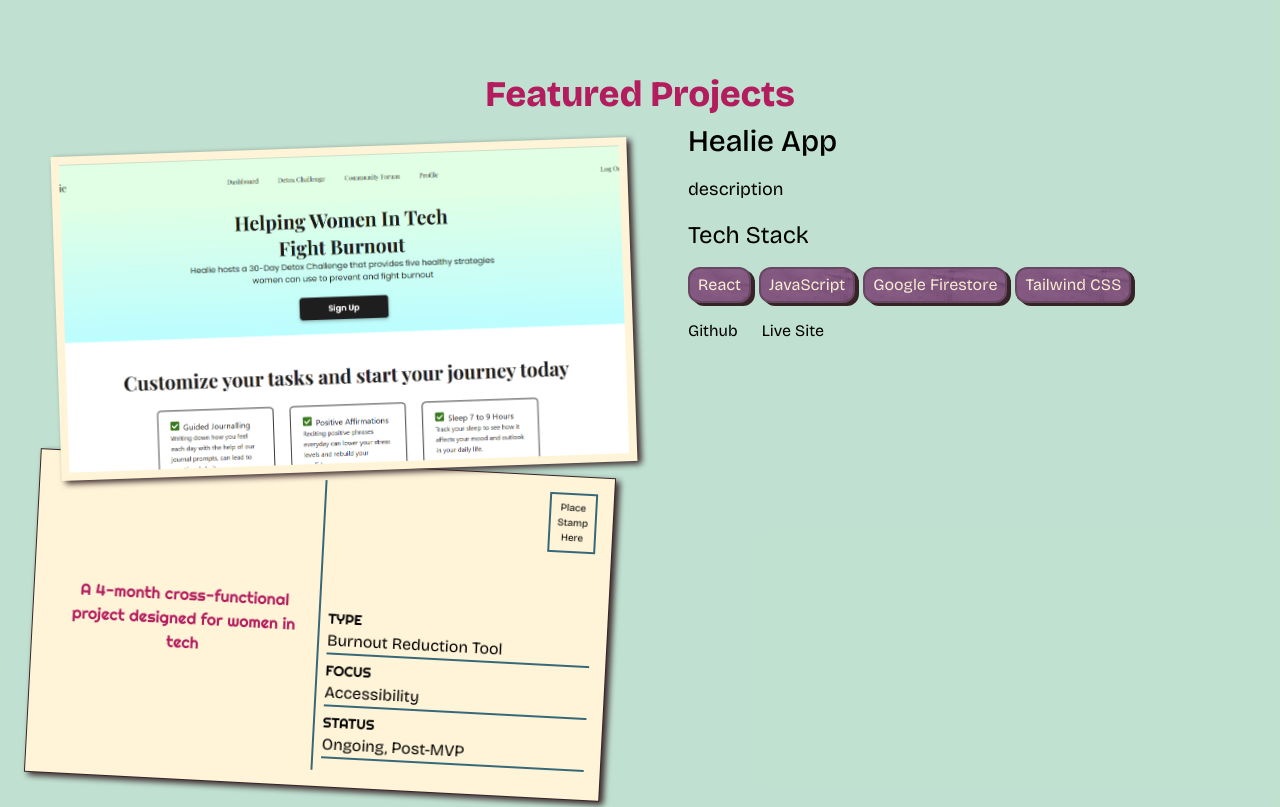
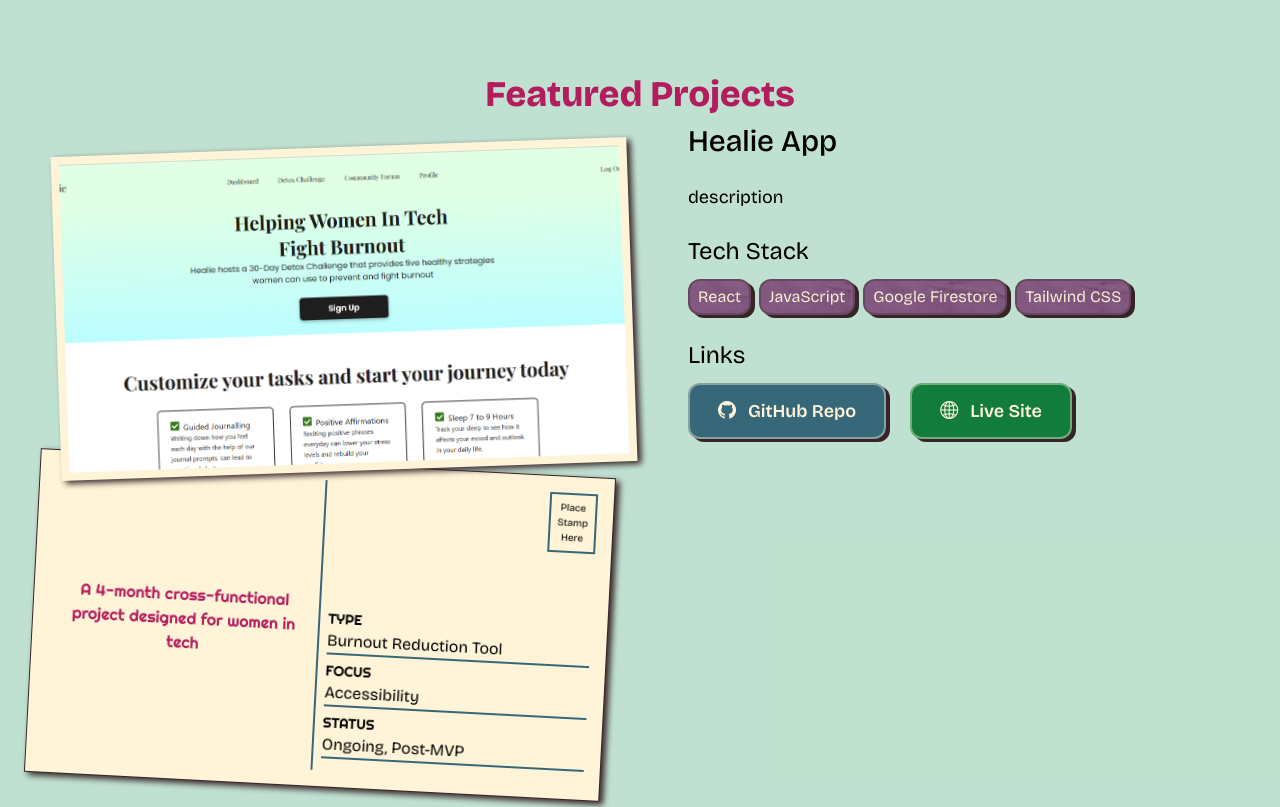
Before and after one commit to magali-la/portfolio1, a React (Vite) app: page / in a window 1280 px wide. Shown: the part 2007-2814 px from the top of the page. Built offline with nearby package versions, Linux system fonts and the light colour scheme.

Commit message:
feat(projects): add project link component with conditional styling and animations

```diff
--- a/src/components/Projects/ProjectCard.tsx
+++ b/src/components/Projects/ProjectCard.tsx
@@ -1,5 +1,6 @@
 import type { Project } from "../../data/portfolio";
 import PostcardStack from "./PostcardStack";
+import ProjectLink from "./ProjectLink";
 import StackTag from "./StackTag";
 
 // the project card holds both columns - the postcard stack and the general description, so it needs to pass down whatever project is being mapped in Projects.tsx
@@ -14,21 +15,27 @@ export default function ProjectCard({ project }: ProjectCardProps) {
             <PostcardStack project={project}/>
 
             {/* project details - right */}
-            <div className="flex flex-col gap-4 w-full">
+            <div className="flex flex-col gap-4 sm:gap-6 w-full">
                 <h3 className="text-3xl">{project.title}</h3>
                 <p className="text-lg">{project.desc}</p>
+
                 {/* tech stack - mapped tags*/}
-                <h4 className="text-2xl">Tech Stack</h4>
-                <div className="flex flex-wrap gap-2">
-                    {project.stack.map((skill) => (
-                        <StackTag key={skill} name={skill} color={project.stackColor}/>
-                    ))}
+                <div className="space-y-3">
+                    <h4 className="text-2xl">Tech Stack</h4>
+                    <div className="flex flex-wrap gap-2">
+                        {project.stack.map((skill) => (
+                            <StackTag key={skill} name={skill} color={project.stackColor}/>
+                        ))}
+                    </div>
                 </div>
 
                 {/* links to github & live site */}
-                <div className="flex flex-row gap-6">
-                    <a href={project.github} target="_blank">Github</a>
-                    <a href={project.live} target="_blank">Live Site</a>
+                <div className="space-y-3">
+                    <h4 className="text-2xl">Links</h4>
+                    <div className="flex flex-col sm:flex-row gap-4 sm:gap-6">
+                        <ProjectLink href={project.github} label="GitHub Repo" />
+                        <ProjectLink href={project.live} label="Live Site" />
+                    </div>
                 </div>
             </div>
         </div>
--- /dev/null
+++ b/src/components/Projects/ProjectLink.tsx
@@ -0,0 +1,24 @@
+import { motion } from "motion/react"
+
+// project link buttons need to take in the link (project.github or project.link) & take in the type of button for color styling
+interface ProjectLinkProps {
+    href: string,
+    label: string,
+}
+
+export default function ProjectLink({ href, label }: ProjectLinkProps) {
+
+    return (
+        <motion.a href={href} target="_blank" className={`flex items-center w-fit gap-3 py-3 px-7 rounded-xl text-lg font-semibold shadow-3d-sm hover:shadow-3d-blur border-2 border-cream/40 text-cream ${label === "GitHub Repo" ? 'bg-wave': 'bg-cactus'}`}
+            // motion animations for hover - scale down
+            whileHover={{ scale: 0.95 }}
+            // add mobile scale effect
+            whileTap={{ scale: 0.95 }}
+            transition={{ duration: 0.3 }}
+        >
+            {/* add the relavant bootstrap icon via conditional */}
+            <i className={`bi ${label === "GitHub Repo" ? 'bi-github': 'bi-globe2'}`}></i>
+            {label}
+        </motion.a>
+    )
+}
```
